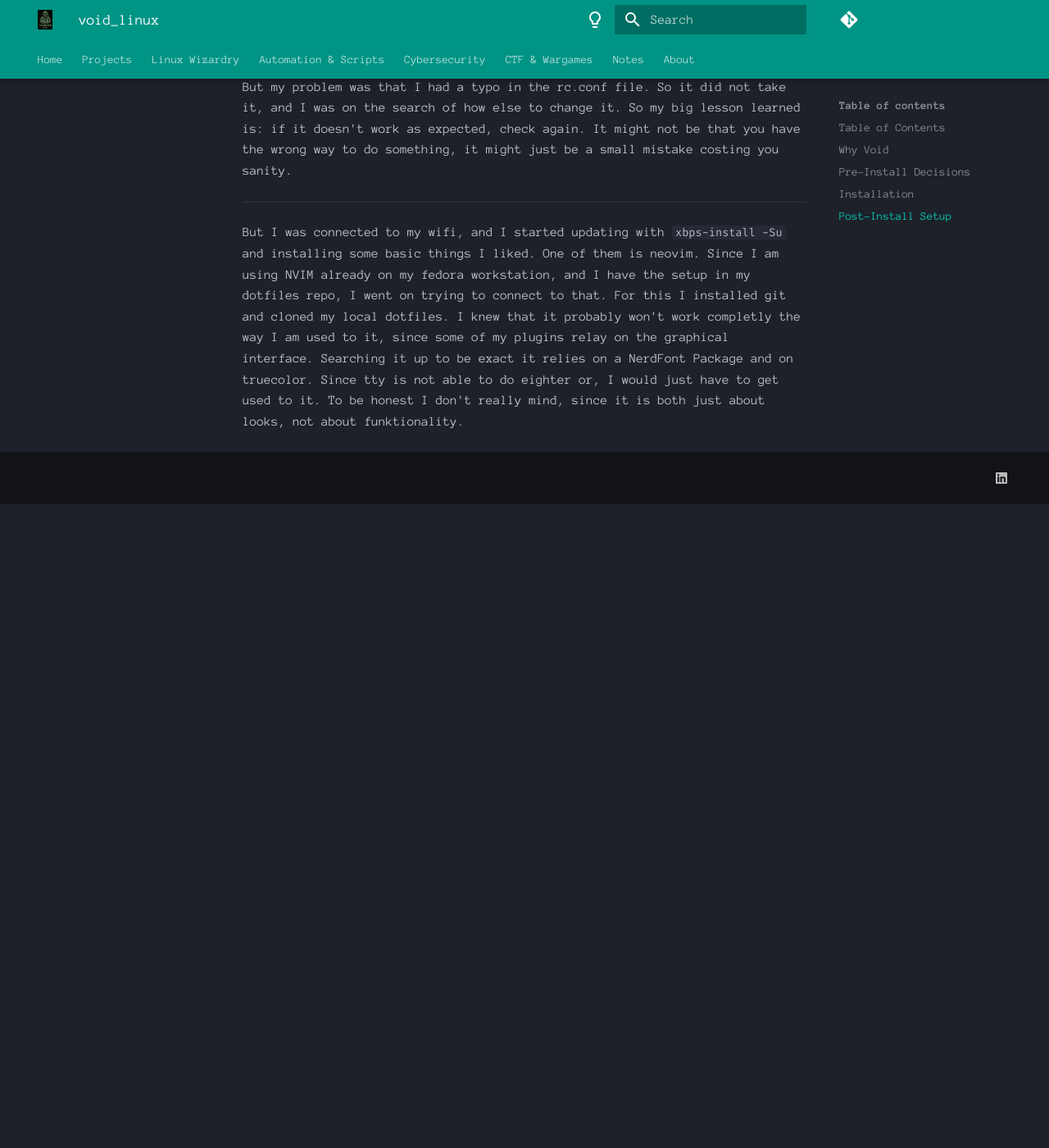
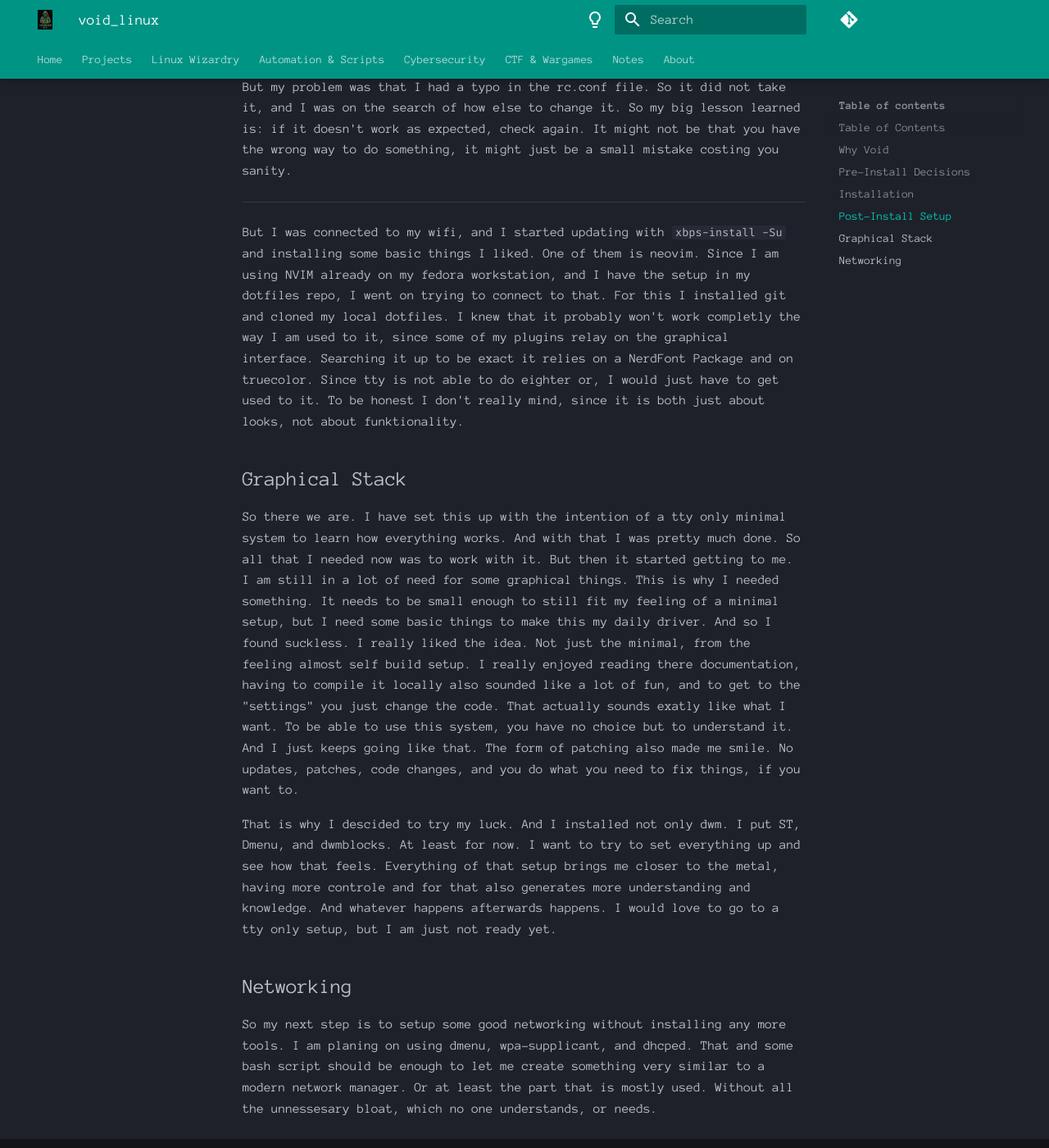
Before and after one commit to Fudomaru/wiki, an MkDocs documentation site: the page built from docs/projects/void_linux.md, in a window 1280 px wide and 1400 px high, scrolled down 2265 px. Shown: the whole window at 82% size. Built offline with MkDocs 1.6.1 and Material for MkDocs 9.7.7, drawn with Linux system fonts in a browser that asks for light colours; comment, search, counter and statistics services are not loaded; before the commit the page ends 2880 px from its top, so only the background shows below that; some of the changed text lies outside the part shown.

Commit message:
Update Void Setup

```diff
--- a/docs/projects/void_linux.md
+++ b/docs/projects/void_linux.md
@@ -116,3 +116,41 @@ I knew that it probably won't work completly the way I am used to it, since some
 Searching it up to be exact it relies on a NerdFont Package and on truecolor.
 Since tty is not able to do eighter or, I would just have to get used to it.
 To be honest I don't really mind, since it is both just about looks, not about funktionality.
+
+
+## Graphical Stack
+
+So there we are.
+I have set this up with the intention of a tty only minimal system to learn how everything works.
+And with that I was pretty much done.
+So all that I needed now was to work with it.
+But then it started getting to me.
+I am still in a lot of need for some graphical things.
+This is why I needed something.
+It needs to be small enough to still fit my feeling of a minimal setup, but I need some basic things to make this my daily driver.
+And so I found suckless.
+I really liked the idea.
+Not just the minimal, from the feeling almost self build setup. I really enjoyed reading there documentation, having to compile it locally also sounded like a lot of fun,
+and to get to the "settings" you just change the code.
+That actually sounds exatly like what I want.
+To be able to use this system, you have no choice but to understand it.
+And I just keeps going like that.
+The form of patching also made me smile.
+No updates, patches, code changes, and you do what you need to fix things, if you want to.
+
+That is why I descided to try my luck.
+And I installed not only dwm.
+I put ST, Dmenu, and dwmblocks. At least for now.
+I want to try to set everything up and see how that feels.
+Everything of that setup brings me closer to the metal, having more controle and for that also generates more understanding and knowledge.
+And whatever happens afterwards happens.
+I would love to go to a tty only setup, but I am just not ready yet.
+
+
+## Networking
+
+So my next step is to setup some good networking without installing any more tools.
+I am planing on using dmenu, wpa-supplicant, and dhcped.
+That and some bash script should be enough to let me create something very similar to a modern network manager.
+Or at least the part that is mostly used.
+Without all the unnessesary bloat, which no one understands, or needs.
```
Also changed, not shown: other parts of docs/projects/void_linux.md (+1 -1 lines).
